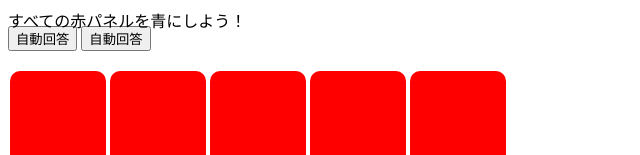
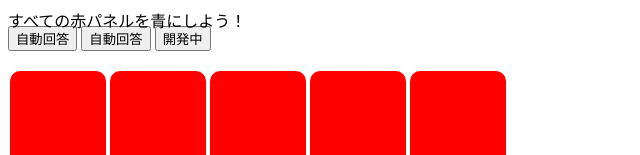
Before and after one commit to fffukken/games, a plain HTML site: page 9_反転ゲーム発展/index.html in a window 1280 px wide. Shown: the top 155 px of the page, without its empty margins (0-640 px from the left). Drawn offline with Linux system fonts and the light colour scheme.

Commit message:
回答の箱を用意する

```diff
--- a/9_反転ゲーム発展/index.html
+++ b/9_反転ゲーム発展/index.html
@@ -17,6 +17,7 @@
     <div id="panels" style="position: relative;"></div>
     <button onclick="autoAnswer()">自動回答</button>
     <button onclick="autoAnswer2()">自動回答</button>
+    <button onclick="showAnswers()">開発中</button>
 </body>
 
 </html>
--- a/9_反転ゲーム発展/main.js
+++ b/9_反転ゲーム発展/main.js
@@ -18,7 +18,11 @@ const init = () => {
     document.body.appendChild(container);
 
     message.textContent = "すべての赤パネルを青にしよう！"
+    createPanels(container)
 
+}
+
+const createPanels = (container) => {
     for (let y = 0; y < yNos; y++) {
         board[y] = [];
         for (let x = 0; x < xNos; x++) {
@@ -73,6 +77,7 @@ const flip = async (x, y) => {
 }
 
 const randomTap = async () => {
+    // ランダムにどこかをクリックして、それをたくさん繰り返せばいずれ正解になる、という荒業
     await new Promise(r => setTimeout(r, 500));
     tapY = Math.trunc(Math.random() * xNos);
     tapX = Math.trunc(Math.random() * yNos);
@@ -98,7 +103,7 @@ const clearPanels = () => {
 }
 
 function autoAnswer() {
-    console.log("machine start")
+    // ランダムにどこかをタップするのを繰り返す。アニメーションなし
     isAuto = true;
     for (let i = 0; i < 1000; i++) {
         randomTap()
@@ -107,16 +112,13 @@ function autoAnswer() {
     //     randomTap()
     // }
     isAuto = false;
-    // console.log("resolved")
-
 }
 
 function autoAnswer2() {
     isAuto = true;
     for (let y = 1; y < yNos; y++) {
         for (let x = 0; x < xNos; x++) {
-            // const panel = board[y][x].panel;
-            // let color = board[y][x].color;
+            // 1つ上のパネルが赤なら、パネルをクリックする（そして1つ上のパネルを青にする）
             const upPanel = board[y - 1][x].panel;
             let upColor = board[y - 1][x].color;
             if (upColor === 0) {
@@ -124,9 +126,56 @@ function autoAnswer2() {
             }
         }
     }
+    isAuto = false;
+}
 
-    isAuto = false;
+const showAnswers = () => {
+    let answerContainer = document.createElement("answerContainer");
+    document.body.appendChild(answerContainer);
 
+    for (let topX = 0; topX < xNos; topX++) {
+        let answerBoard = []
+        let div = document.createElement("div")
+        answerContainer.appendChild(div);
+        div.style.border = `4px solid`;
+        div.style.height = `500px`;
+        div.style.width = `500px`;
+        div.style.left = `500px`;
+        div.style.top = `500px`;
+        div.style.position = "relative"
+        // for (let y = 0; y < yNos; y++) {
+        //     answerBoard[y] = [];
+        //     for (let x = 0; x < xNos; x++) {
+        //         console.log(topX, x, y)
+        //         const panel = document.createElement("div");
+        //         panel.style.position = `absolute`;
+        //         panel.style.left = `${x * 100 + 2}px`;
+        //         panel.style.top = `${y * 100 + 20 + (topX + 1) * xNos * 100}px`;
+        //         panel.style.width = `96px`;
+        //         panel.style.height = `96px`;
+        //         panel.style.backgroundColor = `#ff0`;
+        //         panel.style.borderRadius = `10px`;
+
+        //         panel.style.transition = `all 150ms linear`;
+        //         answerContainer.appendChild(panel);
+
+        //         answerBoard[y][x] = { panel, color: 0 };
+        //     }
+        // }
+        // for (let c0 = 0; c0 <= 1; c0++) {
+        //     for (let c1 = 0; c1 <= 1; c1++) {
+        //         for (let c2 = 0; c2 <= 1; c2++) {
+        //             for (let c3 = 0; c3 <= 1; c3++) {
+        //                 for (let c4 = 0; c4 <= 1; c4++) {
+        //                     let div = document.createElement("div")
+        //                     answerContainer.appendChild(div);
+        //                     createPanels(div)
+        //                 }
+        //             }
+        //         }
+        //     }
+        // }
+    }
 }
 
 
```
